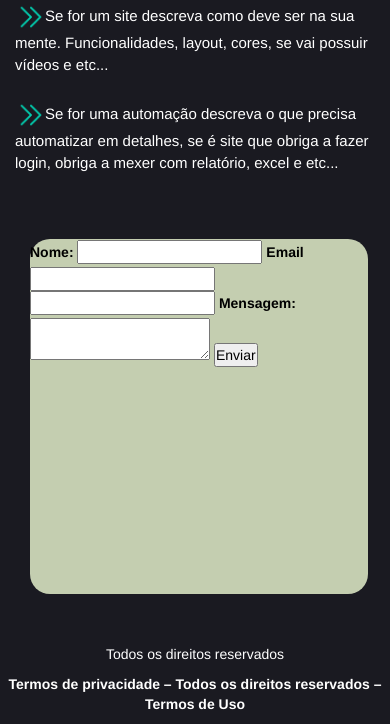
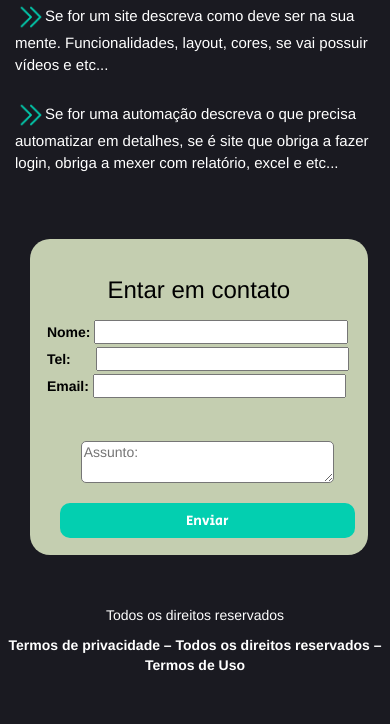
Before and after one commit to PedroPro212/Portfolio, a PHP site: page /pages/orcamento.php in a window 390 px wide. Shown: the part 873-1597 px from the top of the page. After the commit the page ends 1544 px from the top, so only its background shows below. Run offline with PHP 8.4, Linux system fonts and the light colour scheme.

Commit message:
Style tela de orçamento

```diff
--- a/pages/orcamento.php
+++ b/pages/orcamento.php
@@ -51,21 +51,22 @@
                 <div class="col-sm-2"></div>
                 <div class="col-sm-6" style="margin-top:40px;">
                     <div class="container">
-                        <div class="quadro">
-                            <form id="contact-form" style="color:black" method="post" action="../script/email.php">
+                        <div class="quadro" style="color: black;">
+                            <h3 class="text-center" style="padding-top: 2vh;">Entar em contato</h3>
+                            <form id="contact-form" style="color:black;margin-top: 2vh; padding-left: 2vh ;padding-bottom: 2vh;" method="post" action="../script/email.php">
                                 <label for="name">Nome:</label>
-                                <input type="text" id="name" name="name" required>
+                                <input type="text" id="name" class="nome" name="name" required>
 
-                                <label for="email">Email</label>
-                                <input type="text" id="email" name="email" required>
+                                <label for="tel">Tel:</label>
+                                <input type="number" id="tel" class="telefone" name="tel" required><br>
 
-                                <label for="tel"></label>
-                                <input type="num" id="tel" name="tel" required>
+                                <label for="email">Email:</label>
+                                <input type="text" id="email" class="email" name="email" required><br>
 
-                                <label for="message">Mensagem:</label>
-                                <textarea id="message" name="message" required></textarea>
+                                <label for="message"></label>
+                                <textarea id="message" class="descricao center-block" name="message" required placeholder="Assunto:" style="padding-left: 2px;"></textarea>
 
-                                <button type="submit" name="enviar">Enviar</button>
+                                <button type="submit" class="botao center-block" name="enviar">Enviar</button>
                             </form>
                         </div>
                     </div>
--- a/script/email.php
+++ b/script/email.php
@@ -50,7 +50,7 @@
             //$mail->AltBody = 'This is the body in plain text for non-HTML mail clients';
 
             $mail->send();
-            //echo 'Email enviado com sucesso';
+
             header("Location: ../pages/orcamento.php");
             exit;
         } catch (Exception $e) {
--- a/style/orcamento.css
+++ b/style/orcamento.css
@@ -8,7 +8,6 @@ body{
 
 .quadro{
     width:546px;
-    height:259px;
     background-color:#c4ceb0;
     border-radius:20px;
 }
@@ -67,8 +66,16 @@ body{
     /*Celular*/
     .quadro{
         width: 40vh;
-        height: 42vh;
         padding-top: 1px
+    }
+
+    .telefone{
+        width: 30vh;
+        margin-left: 2.5vh;
+    }
+
+    .email{
+        margin-top: 0;
     }
 
     .teste{
```
